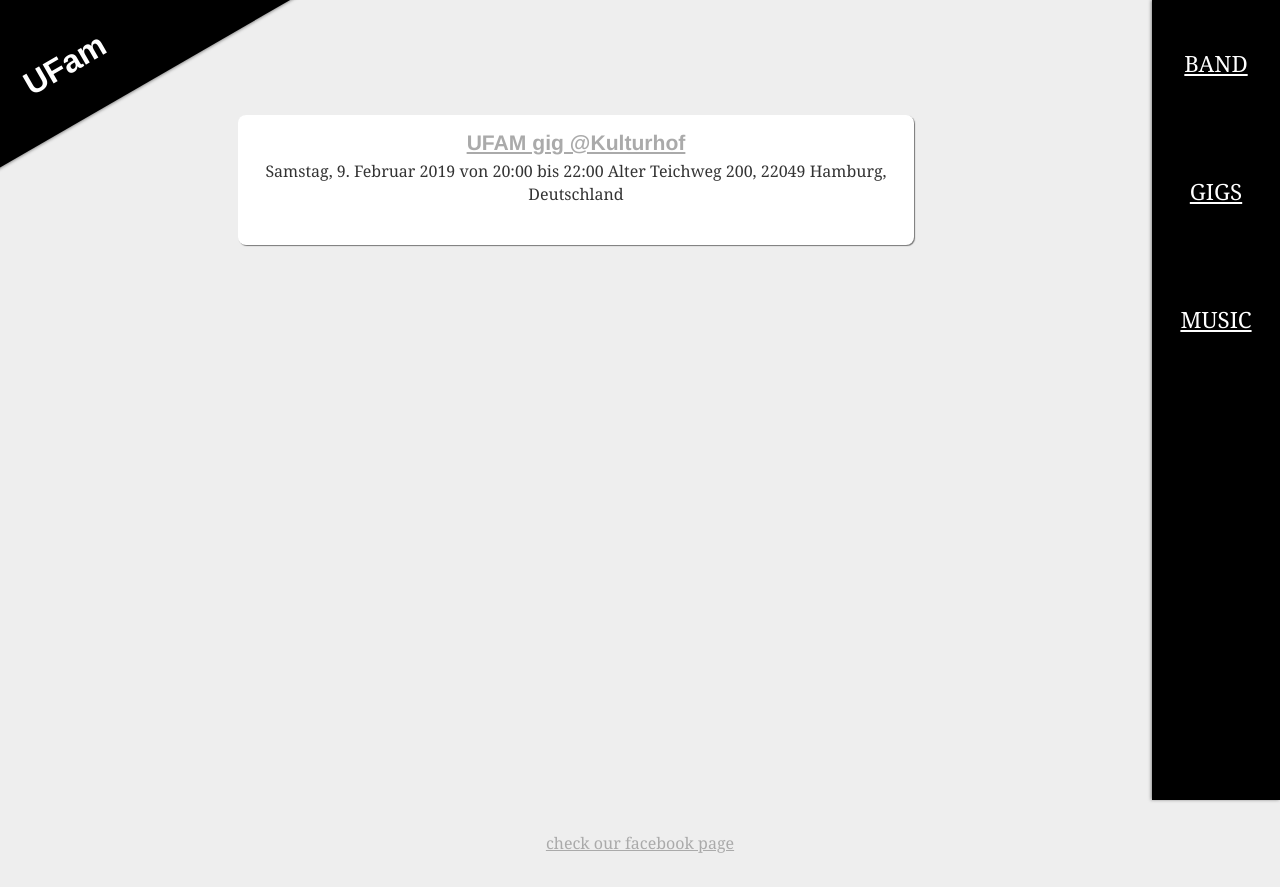
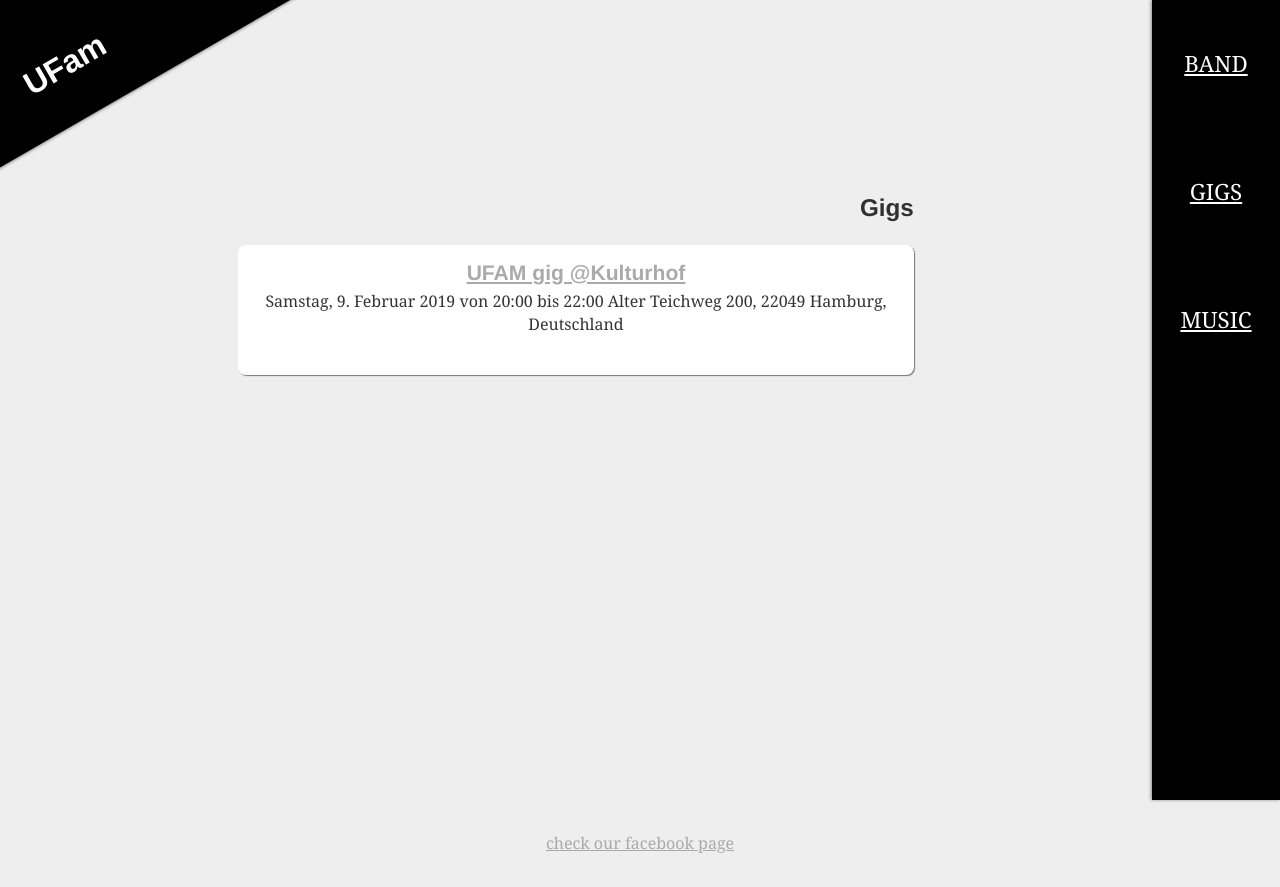
Before and after one commit to sanderdrummer/ufam, a Gatsby site: page /gigs in a window 1280 px wide. Built offline with nearby package versions, Linux system fonts and the light colour scheme; Gatsby itself is replaced by a stand-in of ours; some packages are replaced by stand-ins of ours.

Commit message:
add gigs headline

```diff
--- a/src/pages/gigs.js
+++ b/src/pages/gigs.js
@@ -23,6 +23,11 @@ class BlogIndex extends React.Component {
           meta={[{ name: 'description', content: siteDescription }]}
           title={siteTitle}
         />
+        <h2
+          style={{ textAlign: 'right', marginTop: '6rem', marginRight: '1rem' }}
+        >
+          Gigs
+        </h2>
         {posts.map(({ node }) => {
           const title = get(node, 'frontmatter.title') || node.fields.slug;
           return (
```
